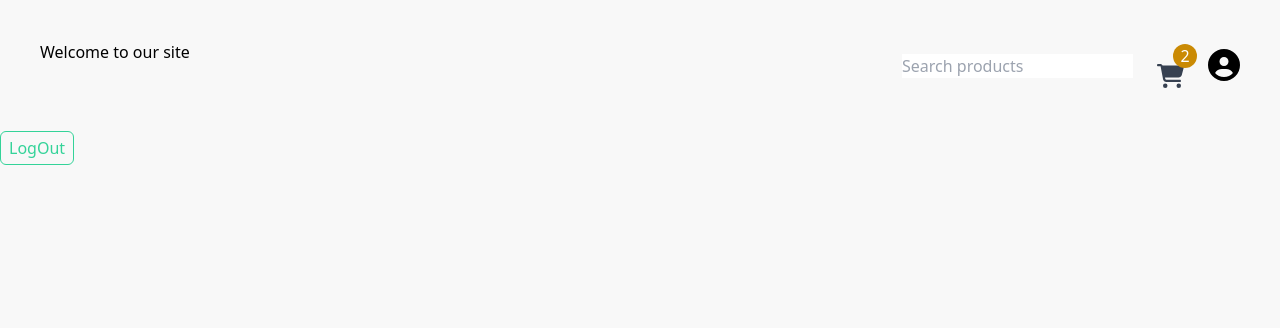
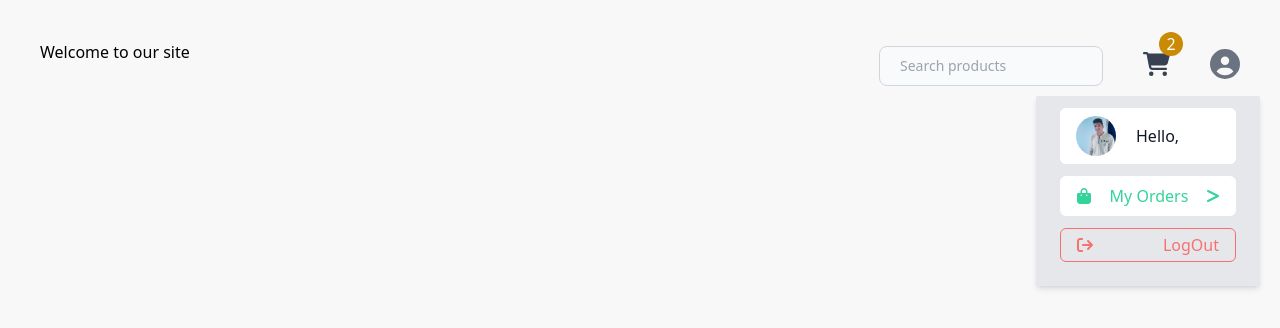
Before and after one commit to Akashdckap/E-Commerce_Application, a Next.js app in the folder Client/: page /customerHome in a window 1280 px wide. Both pictures are taken after a click on the icon 1224 px from the left and 64 px from the top of the page. Shown: the top 328 px of the page. Built offline with nearby package versions, Linux system fonts and the light colour scheme.

Commit message:
Profile part completed

```diff
--- a/Client/src/pages/customerHome/index.js
+++ b/Client/src/pages/customerHome/index.js
@@ -1,12 +1,14 @@
-import React from 'react'
+import React, { useState } from 'react'
 import { useDispatch, useSelector } from 'react-redux';
 import { logOutCustomer } from '@/Reducer/productReducer';
 import { useRouter } from 'next/router';
 import { notification } from 'antd';
+import Image from 'next/image';
 import { FontAwesomeIcon } from '@fortawesome/react-fontawesome';
-import { faUserCircle, faShoppingCart } from '@fortawesome/free-solid-svg-icons';
+import { faUserCircle, faShoppingCart, faUser, faSignOutAlt, faSignOut, faShoppingBag, faArrowLeft, faLessThan, faGreaterThan } from '@fortawesome/free-solid-svg-icons';
 export default function index() {
     const dispatch = useDispatch();
+    const [openProfile, setOpenProfile] = useState(false)
     const router = useRouter();
     const loginData = useSelector(state => state.productDetails.LoginData);
     const logOutUser = () => {
@@ -20,18 +22,38 @@ export default function index() {
                 <div>
                     <div className='flex justify-between p-10'>
                         <h1>Welcome to our site <span className='text-sky-400'>{loginData.name}</span></h1>
-                        <div className='flex justify-between items-center gap-6'>
-                            <input type='search' placeholder='Search products' />
-                            <div className=''>
+                        <div className='flex justify-between items-center gap-10'>
+                            <input type='text' placeholder='Search products' className='h-10 bg-gray-50 border-solid border border-gray-300 text-gray-600 text-sm rounded-lg hover:border-gray-500 focus:border-gray-500 outline-0 ps-5' />
+                            <div className='relative bottom-3'>
                                 <p className='relative left-4 top-1 text-white bg-yellow-600 text-base font-medium rounded-full h-6 w-6 flex justify-center items-center'>2</p>
                                 <FontAwesomeIcon icon={faShoppingCart} className='text-gray-700 hover:text-gray-600 text-2xl cursor-pointer' />
                             </div>
                             <div>
-                                <FontAwesomeIcon icon={faUserCircle} size='2x' />
+                                <FontAwesomeIcon icon={faUserCircle} className='text-3xl text-gray-500 hover:cursor-pointer ' onClick={() => !openProfile ? setOpenProfile(true) : setOpenProfile(false)} />
                             </div>
                         </div>
                     </div>
-                    <button className='border border-solid border-emerald-400 flex justify-center items-center px-2 py-1 text-emerald-400 hover:text-red-400 hover:border-red-400 rounded-md' onClick={logOutUser}>LogOut</button>
+                    <div style={{ display: openProfile ? 'block' : 'none' }}>
+                        <div className='grid justify-center items-center gap-3 bg-gray-200 absolute top-24 right-5 py-3 pl-10 w-56 rounded-sm shadow-md' >
+                            <div className='flex justify-start items-center gap-5 mr-10 bg-white p-2 w-44 pl-4 rounded-md'>
+                                <Image src={"/Images/Balaprofile.png"} alt="Profile Image" width="40" height="40" className='rounded-full' />
+                                <div>
+                                    <span className='text-gray-900'>Hello,</span>
+                                    <h1 className='text-gray-600'>{loginData.name}</h1>
+                                </div>
+                            </div>
+                            <div className='flex justify-around items-center w-44 bg-white p-2 rounded-md hover:cursor-pointer'>
+                                <FontAwesomeIcon icon={faShoppingBag} className='text-emerald-400' />
+                                <span className="text-emerald-400">My Orders</span>
+                                <FontAwesomeIcon icon={faGreaterThan} className='text-emerald-400 font-mono' />
+                            </div>
+                            <div onClick={logOutUser} className='border cursor-pointer border-solid  flex justify-between w-44 items-center px-4 py-1 text-red-400 hover:text-white hover:bg-red-400 border-red-400 rounded-md'>
+                                <FontAwesomeIcon icon={faSignOut} />
+                                <span>LogOut</span>
+                            </div>
+                            <button className=''></button>
+                        </div>
+                    </div>
                 </div>
             </div>
         </>
--- a/Client/src/pages/productList/index.js
+++ b/Client/src/pages/productList/index.js
@@ -150,7 +150,7 @@ export default function ProductList() {
                         }
                     </div>
                 </div>
-                <div className='flex justify-evenly items-center pb-10'>
+                {/* <div className='flex justify-evenly items-center pb-10'>
                     <div>
                         <img className="h-60 rounded-t-lg object-cover" src="https://images.unsplash.com/flagged/photo-1556637640-2c80d3201be8?ixlib=rb-1.2.1&ixid=MnwxMjA3fDB8MHxzZWFyY2h8M3x8c25lYWtlcnxlbnwwfHwwfHw%3D&auto=format&fit=crop&w=500&q=60" />
                     </div>
@@ -162,7 +162,7 @@ export default function ProductList() {
                         <p>2999</p>
                         <button>Add to cart</button>
                     </div>
-                </div>
+                </div> */}
             </div>
 
             <section className='h-screen py-12 sm:py-16 lg:py-20 absolute top-0 right-10' style={{ display: openCart ? 'block' : 'none' }}>
```
Also changed, not shown: Client/public/Images/Balaprofile.png (added).
